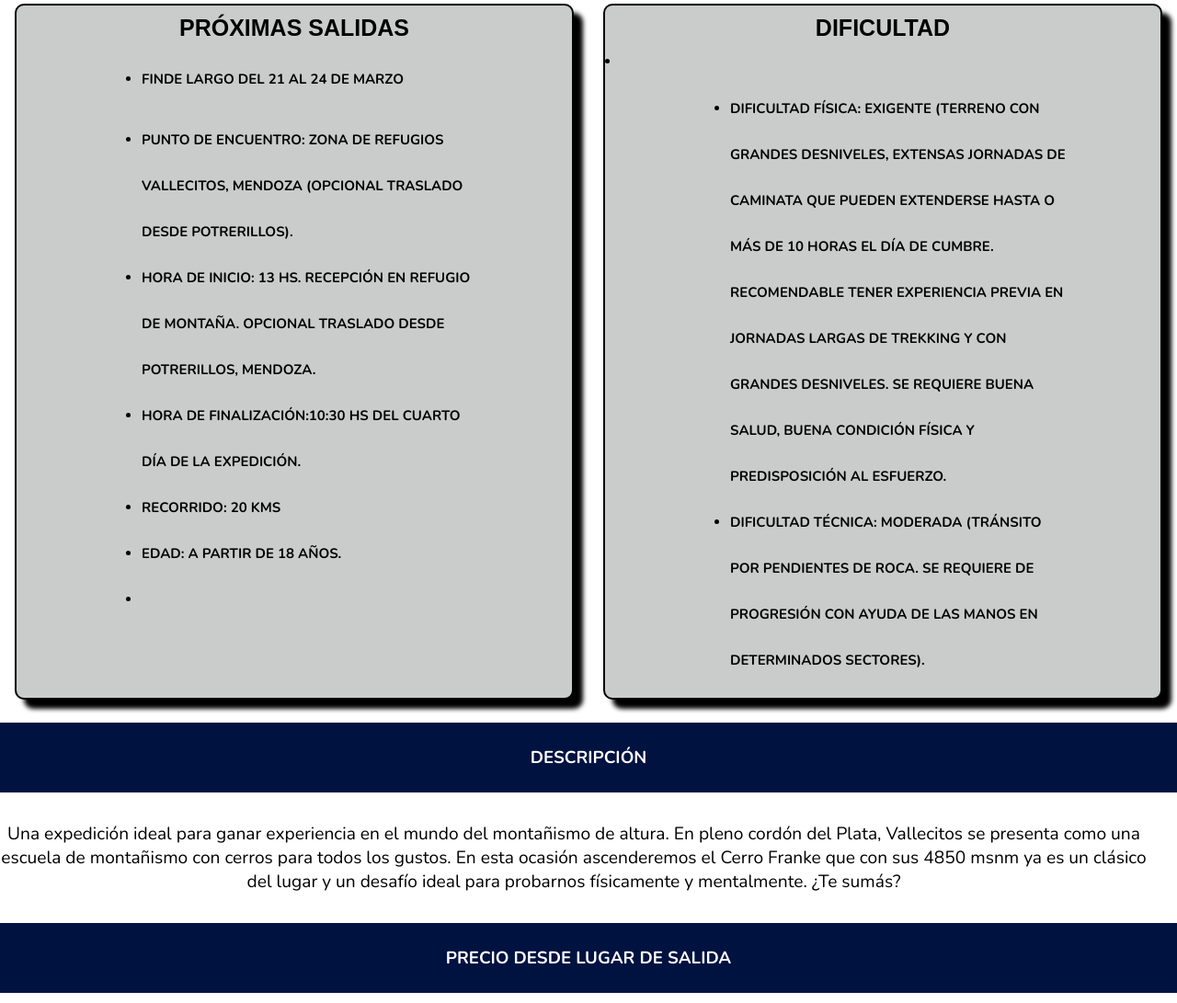
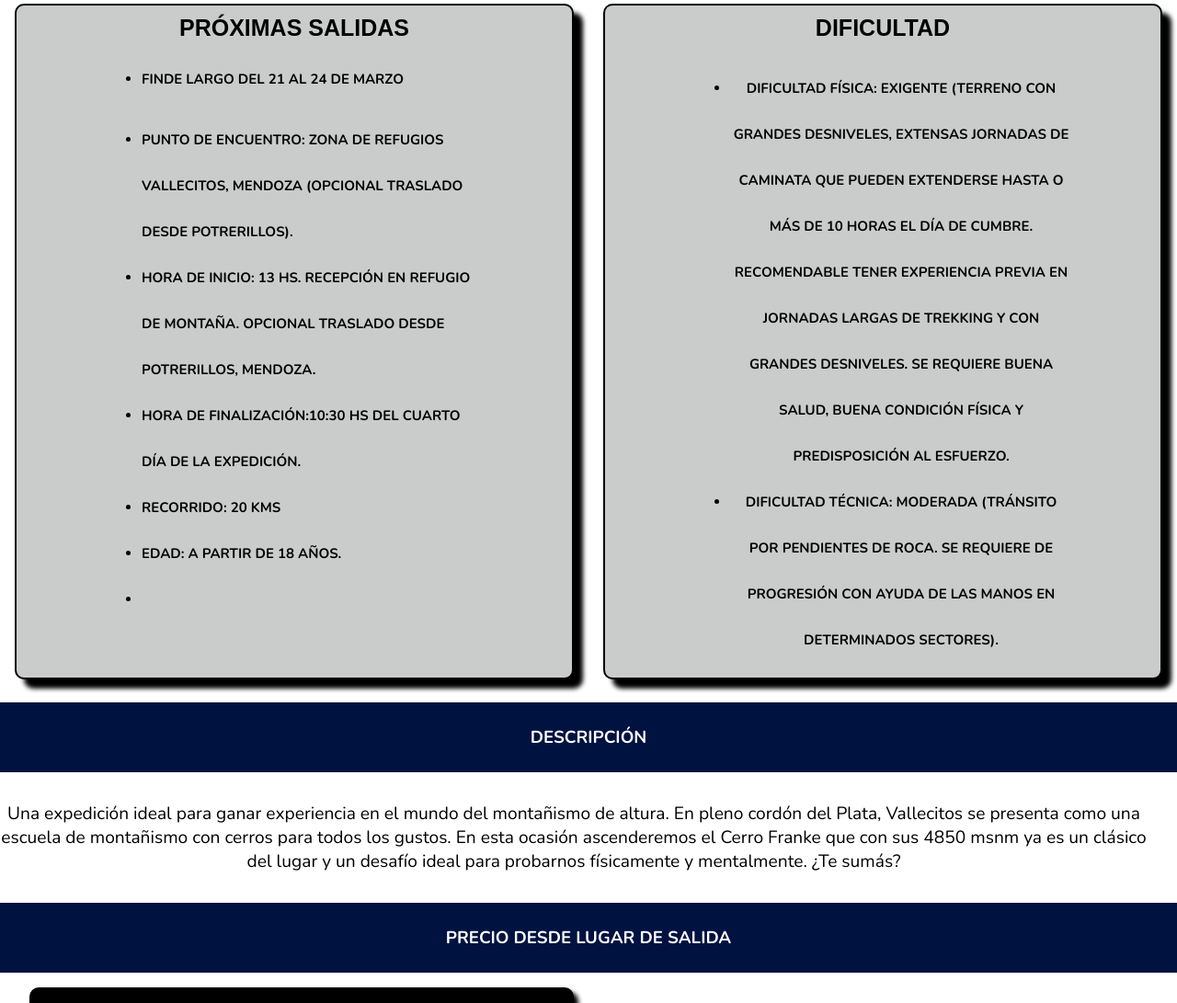
Before and after one commit to cejasj355/instintoviajero, a Flask app: a page that uses templates/ver_salida.html in a window 1280 px wide. Shown: the part 1076-2167 px from the top of the page at 92% size. Run offline with Flask 3, Linux system fonts and the light colour scheme; data comes from the database, SQL or seed files in the repository; some libraries are stand-ins or nearby versions; some web fonts are replaced.

Commit message:
correccion de index y cartas de las salidas

```diff
--- a/static/sass/style.css
+++ b/static/sass/style.css
@@ -1264,4 +1239,14 @@ form .btn-primary {
   height: 1rem;
   margin: auto;
   text-align: center;
+}
+
+.prox-fechas-dificultad {
+  display: flex;
+  justify-content: center;
+  align-items: center;
+  text-align: center;
+  margin: auto;
+  font-size: 20px;
+  font-weight: 700;
 }/*# sourceMappingURL=style.css.map */
--- a/static/sass/style.scss
+++ b/static/sass/style.scss
@@ -601,6 +578,8 @@ header{
 .descripcion{
     font-size: larger;
     margin: 1rem;
+    padding: 1rem;
+    text-align: center;
 }
 .precio-subtitulo{
     padding: 1rem;
@@ -1247,3 +1226,12 @@ form .btn-primary{
     margin: auto;
     text-align: center;
 }
+.prox-fechas-dificultad{
+    display: flex;
+    justify-content: center;
+    align-items: center;
+    text-align: center;
+    margin: auto;
+    font-size: 20px;
+    font-weight: 700;
+}
--- a/templates/ver_salida.html
+++ b/templates/ver_salida.html
@@ -65,8 +65,8 @@
                     </div>
                     <div class="prox-fechas">
                         <h3 class="prox-fechas-titulo">DIFICULTAD</h3>
-                        <div>
-                            <li>{{salida.dificultad|safe}}</li>
+                        <div class="prox-fechas-dificultad">
+                            <p>{{salida.dificultad|safe}}</p>
                         </div>
                     </div>
                 </div>
@@ -74,7 +74,7 @@
             <section>
                 <h3 class="section-titles-subtitles section-title">DESCRIPCIÓN</h3>
                 <div class="descripcion">
-                    <p>{{salida.descripcion|safe}}</p>
+                    <p class="descripcion-p">{{salida.descripcion|safe}}</p>
                 </div>
             </section>
             <section class="info">
```
Also changed, not shown: other parts of static/sass/style.css (+2 -27 lines), other parts of static/sass/style.scss (+1 -24 lines), templates/index.html (+5 -2 lines), 1 other file.
